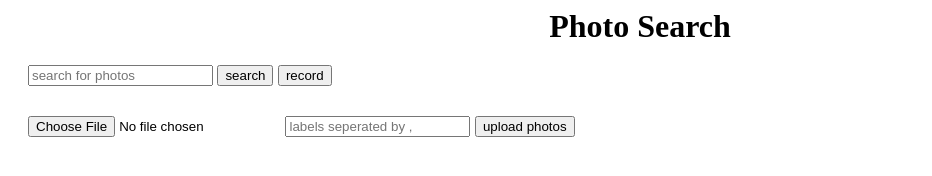
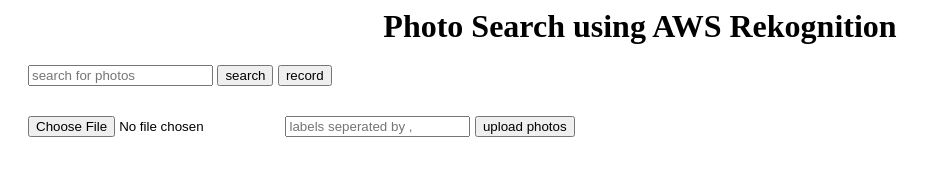
Before and after one commit to sairam-haribabu/AWS-Photo-Rekognition-Frontend, a website: page src/index.html in a window 1280 px wide. Shown: the whole page, without its empty margins (0-932 px from the left). Drawn offline with nearby package versions, Linux system fonts and the light colour scheme.

Commit message:
Update index.html

```diff
--- a/src/index.html
+++ b/src/index.html
@@ -24,7 +24,7 @@
 <link rel="stylesheet" href="http://code.jquery.com/ui/1.12.1/themes/base/jquery-ui.css">
     </head>
     <body>
-        <div class = "title">Photo Search</div>
+        <div class = "title">Photo Search using AWS Rekognition</div>
         <div class="text">
             <input type="text" id="query" placeholder="search for photos">
             <button onclick="searchPhotos()">search</button>
```
